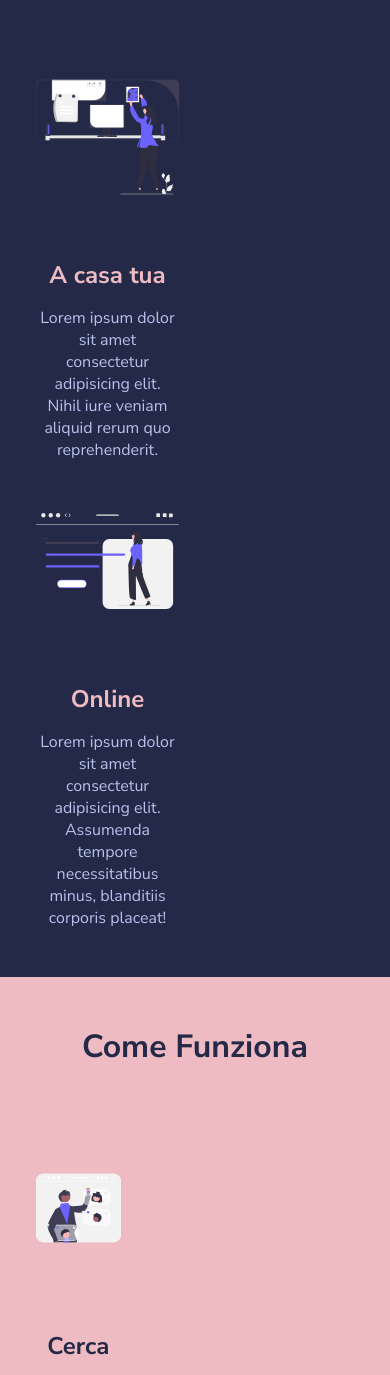
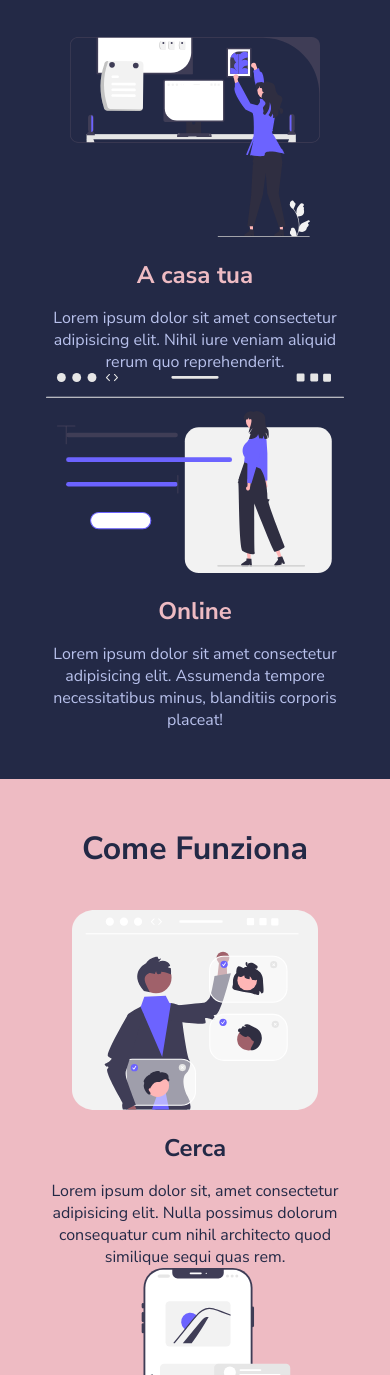
Before and after one commit to RiccardoPietrobon/html-css-resp-wannabe, a plain HTML site: page index.html in a window 390 px wide. Shown: the part 196-1571 px from the top of the page. Drawn offline with Linux system fonts and the light colour scheme.

Commit message:
media-screen-mobile

```diff
--- a/css/media-queris.css
+++ b/css/media-queris.css
@@ -13,8 +13,17 @@
     .row{
         flex-direction: column;
     }
-    .steps,
-    .lessons{
+    .lessons .col {
+    width: 100%;
+    }
+    .steps .col {
+        width: 100%;
+    }
+    .why-us .col-left {
+        width: 100%;
+    }
+
+    .why-us .col-right {
         width: 100%;
     }
 }
```
